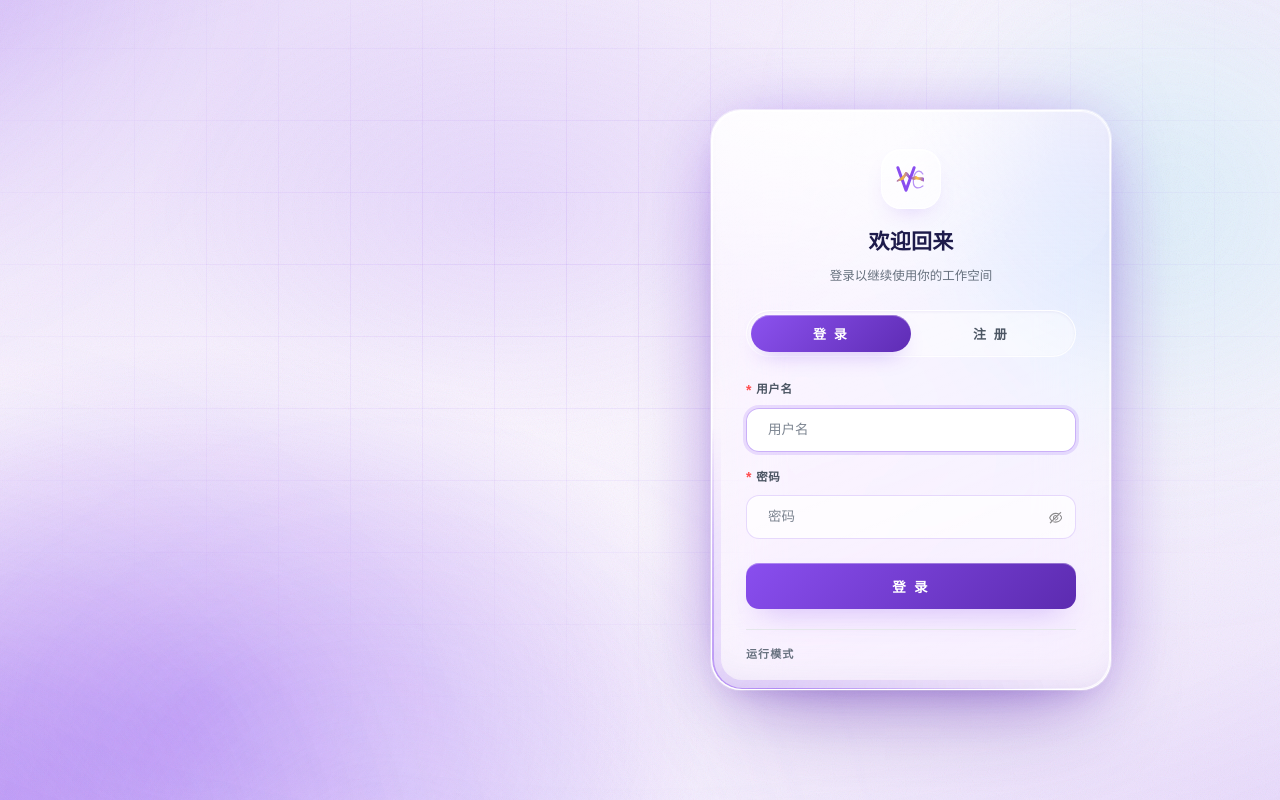
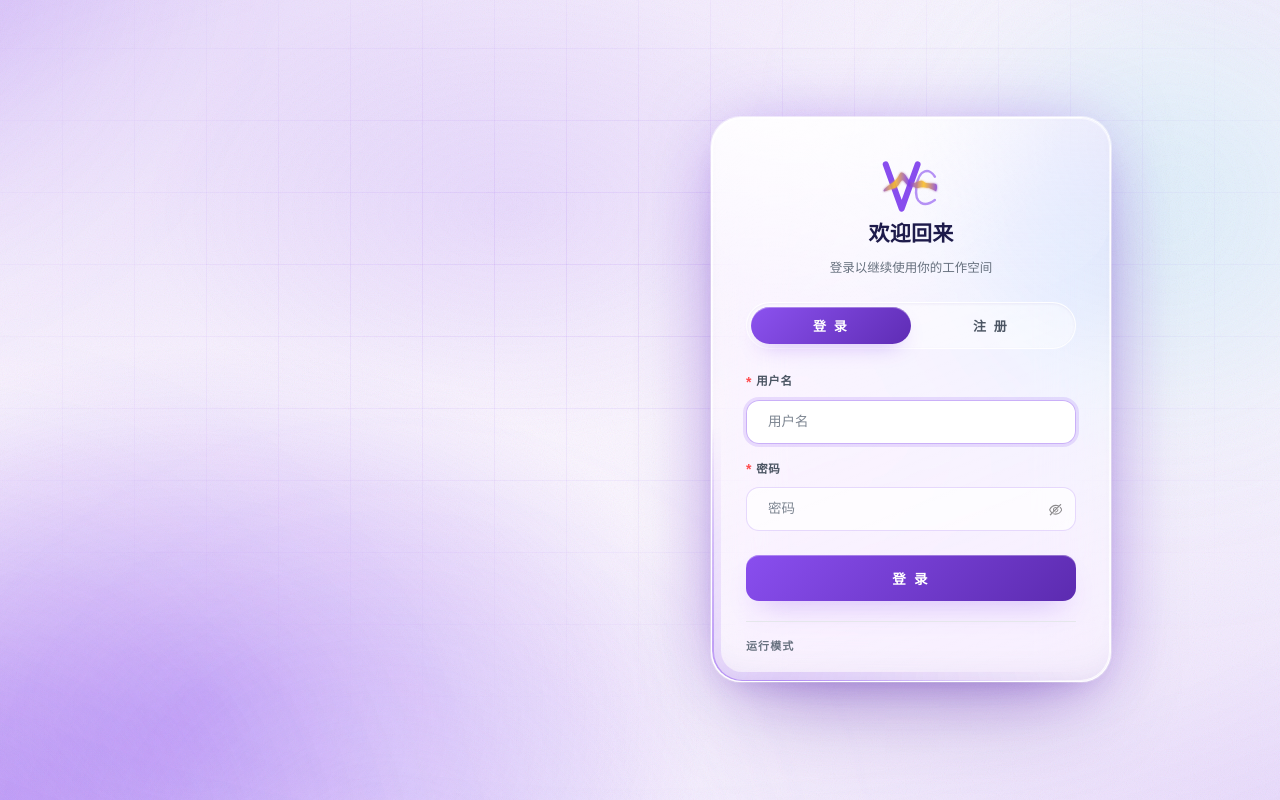
Before and after one commit to ch2014340754/VeythCog, a React (Vite) app in the folder VeythCog-V/: page /login in a window 1280 px wide. Built offline with nearby package versions, Linux system fonts and the light colour scheme.

Commit message:
feat(login): 放大Logo并优化徽章样式适配整体设计
调整登录页两处Logo尺寸，同时修改徽章容器样式，移除多余背景、边框和阴影，确保与输入框等元素视觉风格统一，提升页面整体协调性

```diff
--- a/VeythCog-V/src/pages/Login/index.tsx
+++ b/VeythCog-V/src/pages/Login/index.tsx
@@ -333,7 +333,7 @@ const LoginPage: React.FC = () => {
         {/* 左侧：品牌叙事（窄屏隐藏） */}
         <aside className="vc-login__brand">
           <div className="vc-login__wordmark">
-            <VeythCogLogo primaryColor={colors.primary} accentColor={colors.accent} size={38} />
+            <VeythCogLogo primaryColor={colors.primary} accentColor={colors.accent} size={46} />
             <div>
               <div className="vc-login__word">渡思</div>
               <div className="vc-login__latin">VeythCog</div>
@@ -372,7 +372,7 @@ const LoginPage: React.FC = () => {
           <span className="vc-login__ring" aria-hidden />
 
           <div className="vc-login__badge">
-            <VeythCogLogo primaryColor={colors.primary} accentColor={colors.accent} size={30} />
+            <VeythCogLogo primaryColor={colors.primary} accentColor={colors.accent} size={59} />
           </div>
 
           <div className="vc-login__title">
--- a/VeythCog-V/src/pages/Login/login.css
+++ b/VeythCog-V/src/pages/Login/login.css
@@ -424,15 +424,12 @@ body.dark .vc-login__card {
 .vc-login__badge {
   width: 60px;
   height: 60px;
-  margin: 0 auto 16px;
+  margin: 0 auto 1px;
   display: grid;
   place-items: center;
-  border-radius: 20px;
-  background: var(--lg-chip-bg);
-  border: 1px solid var(--lg-chip-border);
-  box-shadow:
-    0 12px 28px -16px var(--lg-primary-40),
-    inset 0 1px 0 rgba(255, 255, 255, 0.75);
+  background: transparent;
+  border: none;
+  box-shadow: none;
 }
 
 .vc-login__title {
@@ -535,6 +532,7 @@ body.dark .vc-login__card {
   padding: 0;
   border: none;
   background: transparent;
+  background-color: transparent !important;
   box-shadow: none;
 }
 
@@ -563,6 +561,7 @@ body.dark .vc-login__card {
 .vc-login .ant-input-affix-wrapper .ant-input-prefix {
   margin-inline-end: 8px;
   color: var(--lg-text-3);
+  background: transparent;
 }
 
 .vc-login .ant-input-affix-wrapper-focused .ant-input-prefix {
@@ -571,6 +570,13 @@ body.dark .vc-login__card {
 
 .vc-login .ant-input-suffix {
   color: var(--lg-text-3);
+  background: transparent;
+}
+
+/* 密码可见性切换按钮：去掉独立底板，与输入框融为整体 */
+.vc-login .ant-input-password-icon {
+  background: transparent;
+  border: none;
 }
 
 /* 浏览器自动填充会强制浅蓝底 + 黑字，用 inset 阴影覆盖，保持主题一致 */
@@ -1026,7 +1032,7 @@ body.dark .vc-login__submit.ant-btn:not(:disabled):hover {
   .vc-login__badge {
     width: 52px;
     height: 52px;
-    margin-bottom: 12px;
+    margin-bottom: 5px;
     border-radius: 17px;
   }
 
```
